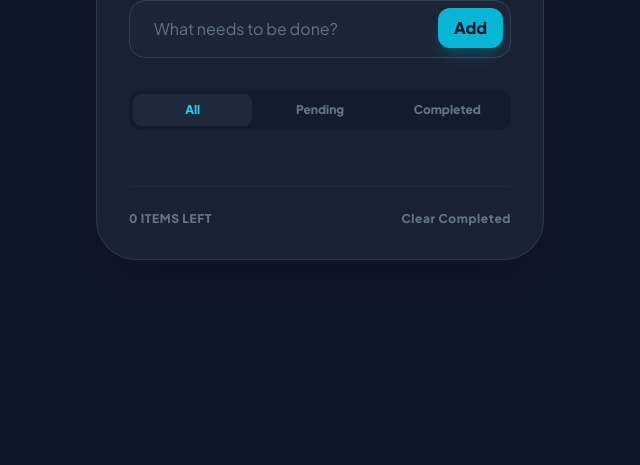
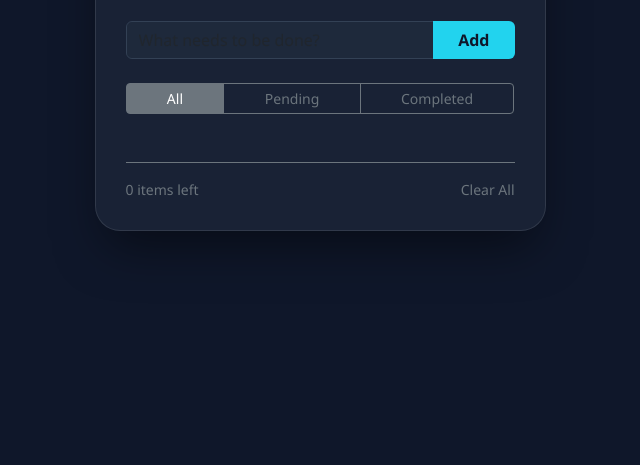
Before and after one commit to maheenfarooqui/to-do-app, a plain HTML site: page index.html in a window 1280 px wide. Shown: the part 335-800 px from the top of the page, without its empty margins (320-960 px from the left). Drawn offline with nearby package versions, Linux system fonts and the light colour scheme; some packages are replaced by stand-ins of ours; a script that the page names is missing.

Commit message:
update ui

```diff
--- a/app.js
+++ b/app.js
@@ -0,0 +1,9 @@
+
+var todoInput = document.getElementById("todoInput");
+var todoList = document.getElementById("todoList");
+function addTodo(){
+    console.log(todoInput.value);
+    todoList.innerHTML += `<li>${todoInput.value}</li>`
+    todoInput.value ="";
+
+}
--- a/index.html
+++ b/index.html
@@ -3,54 +3,116 @@
 <head>
     <meta charset="UTF-8">
     <meta name="viewport" content="width=device-width, initial-scale=1.0">
-    <title>TaskMaster | Minimal To-Do</title>
-    <script src="https://cdn.tailwindcss.com"></script>
-    <link href="https://fonts.googleapis.com/css2?family=Plus+Jakarta+Sans:wght@400;600;800&display=swap" rel="stylesheet">
+    <title>TaskMaster | Bootstrap Edition</title>
+    <link href="https://cdn.jsdelivr.net/npm/bootstrap@5.3.0/dist/css/bootstrap.min.css" rel="stylesheet">
+    <link rel="stylesheet" href="https://cdnjs.cloudflare.com/ajax/libs/font-awesome/6.4.2/css/all.min.css">
+
     <style>
-        body { font-family: 'Plus Jakarta Sans', sans-serif; background-color: #0f172a; }
-        .glass-card {
+        body {
+            background-color: #0f172a;
+            color: #f8fafc;
+            font-family: 'Segoe UI', Tahoma, Geneva, Verdana, sans-serif;
+            min-height: 100vh;
+            display: flex;
+            align-items: center;
+        }
+        .todo-card {
             background: rgba(30, 41, 59, 0.7);
-            backdrop-filter: blur(12px);
+            backdrop-filter: blur(10px);
             border: 1px solid rgba(255, 255, 255, 0.1);
+            border-radius: 25px;
+            padding: 30px;
+            box-shadow: 0 25px 50px -12px rgba(0, 0, 0, 0.5);
         }
-        .task-done { text-decoration: line-through; opacity: 0.5; }
+        .input-group-text {
+            background-color: #1e293b;
+            border-color: #334155;
+            color: #22d3ee;
+        }
+        .form-control {
+            background-color: #1e293b;
+            border-color: #334155;
+            color: white;
+        }
+        .form-control:focus {
+            background-color: #1e293b;
+            border-color: #22d3ee;
+            color: white;
+            box-shadow: none;
+        }
+        .btn-cyan {
+            background-color: #22d3ee;
+            color: #0f172a;
+            font-weight: bold;
+        }
+        .btn-cyan:hover {
+            background-color: #06b6d4;
+        }
+        .todo-item {
+            background: rgba(15, 23, 42, 0.4);
+            border: 1px solid #334155;
+            border-radius: 15px;
+            margin-bottom: 12px;
+            padding: 15px;
+            transition: 0.3s;
+        }
+        .todo-item:hover {
+            border-color: #22d3ee;
+        }
+        .task-done {
+            text-decoration: line-through;
+            opacity: 0.5;
+        }
+        .delete-btn:hover { color: #ef4444; }
+        .edit-btn:hover { color: #22d3ee; }
+
+        /* Custom Scrollbar */
+        #todoList { max-height: 350px; overflow-y: auto; padding-right: 5px; }
+        #todoList::-webkit-scrollbar { width: 5px; }
+        #todoList::-webkit-scrollbar-thumb { background: #334155; border-radius: 10px; }
     </style>
 </head>
-<body class="text-slate-200 min-h-screen flex items-center justify-center p-4">
+<body>
 
-    <div class="max-w-md w-full glass-card rounded-[2.5rem] p-8 shadow-2xl">
-        <header class="mb-8 text-center">
-            <h1 class="text-3xl font-800 tracking-tight text-white">Daily <span class="text-cyan-400">Tasks</span></h1>
-            <p class="text-slate-400 text-sm mt-2">Stay organized, stay productive.</p>
-        </header>
+<div class="container">
+    <div class="row justify-content-center">
+        <div class="col-md-5">
+            <div class="todo-card">
+                <div class="text-center mb-4">
+                    <h2 class="fw-bold">Daily <span style="color: #22d3ee;">Tasks</span></h2>
+                    <p class="text-secondary small">Stay organized, stay productive.</p>
+                </div>
 
-        <div class="relative mb-8">
-            <input type="text" id="todoInput"
-                class="w-full bg-slate-800/50 border border-slate-700 rounded-2xl py-4 px-6 outline-none focus:border-cyan-400 transition-all text-white placeholder:text-slate-500"
-                placeholder="What needs to be done?">
-            <button onclick="addTodo()"
-                class="absolute right-2 top-2 bg-cyan-500 hover:bg-cyan-400 text-slate-900 font-bold py-2 px-4 rounded-xl transition-all shadow-lg shadow-cyan-500/20">
-                Add
-            </button>
-        </div>
+                <div class="input-group mb-4">
+                    <input type="text" id="todoInput" class="form-control" placeholder="What needs to be done?">
+                    <button class="btn btn-cyan px-4" onclick="addTodo()" id="addBtn">Add</button>
+                </div>
 
-        <div class="flex gap-2 mb-6 p-1 bg-slate-900/50 rounded-xl">
-            <button class="flex-1 py-2 text-xs font-bold rounded-lg bg-slate-800 text-cyan-400 shadow-sm">All</button>
-            <button class="flex-1 py-2 text-xs font-bold rounded-lg text-slate-500 hover:text-slate-300">Pending</button>
-            <button class="flex-1 py-2 text-xs font-bold rounded-lg text-slate-500 hover:text-slate-300">Completed</button>
-        </div>
+                <div class="btn-group w-100 mb-4" role="group">
+                    <input type="radio" class="btn-check" name="filter" id="all" checked>
+                    <label class="btn btn-outline-secondary btn-sm" for="all">All</label>
 
-        <ul id="todoList" class="space-y-3 max-h-[400px] overflow-y-auto pr-2 custom-scrollbar">
-            </ul>
+                    <input type="radio" class="btn-check" name="filter" id="pending">
+                    <label class="btn btn-outline-secondary btn-sm" for="pending">Pending</label>
 
-        <div class="mt-8 pt-6 border-t border-slate-800 flex justify-between items-center text-xs text-slate-500 font-bold uppercase tracking-wider">
-            <span id="itemsCount">0 items left</span>
-            <button class="hover:text-red-400 transition-colors">Clear Completed</button>
+                    <input type="radio" class="btn-check" name="filter" id="completed">
+                    <label class="btn btn-outline-secondary btn-sm" for="completed">Completed</label>
+                </div>
+
+                <div id="todoList">
+                    </div>
+
+                <div class="d-flex justify-content-between align-items-center mt-4 pt-3 border-top border-secondary small text-secondary">
+                    <span id="itemsCount">0 items left</span>
+                    <span style="cursor: pointer;" class="hover-red" onclick="clearAll()">Clear All</span>
+                </div>
+            </div>
         </div>
     </div>
+</div>
 
-    <script src="https://cdnjs.cloudflare.com/ajax/libs/moment.js/2.29.4/moment.min.js"></script>
-    <script src="https://cdn.jsdelivr.net/npm/sweetalert2@11"></script>
-    <script src="app.js"></script>
+<script src="https://cdnjs.cloudflare.com/ajax/libs/moment.js/2.29.4/moment.min.js"></script>
+<script src="https://cdn.jsdelivr.net/npm/sweetalert2@11"></script>
+<script src="app.js"></script>
 </body>
 </html>
```
